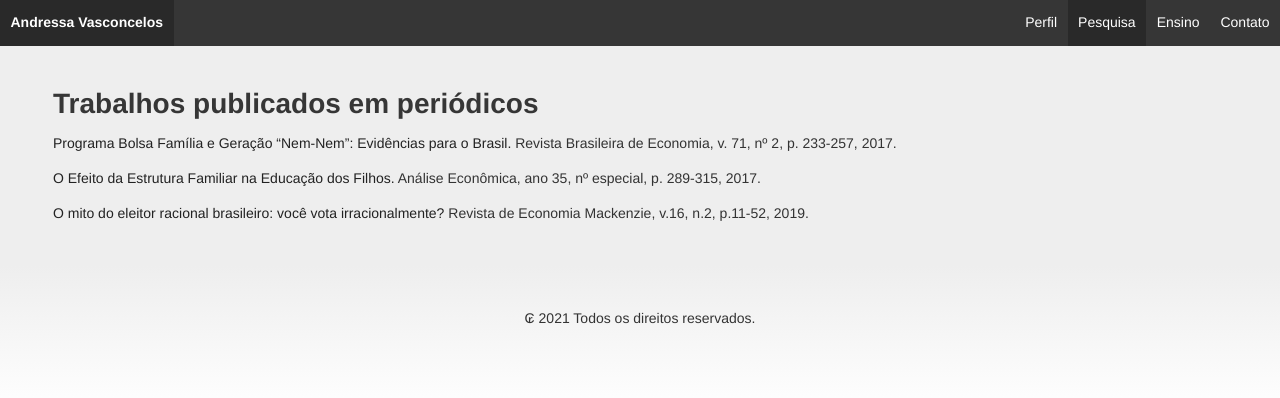
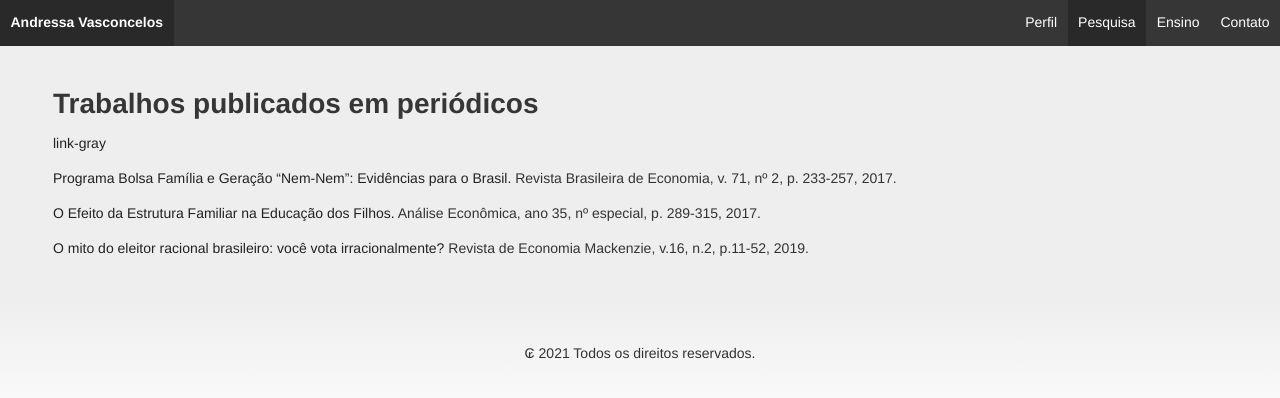
Before and after one commit to andressamielke/andressamielke.github.io, a Jekyll site: the page built from pesquisa.md, in a window 1280 px wide. Shown: the top 398 px of the page. Built offline with Jekyll 4.4.1, drawn with Linux system fonts in a browser that asks for light colours; some web fonts are replaced.

Commit message:
Update pesquisa.md

```diff
--- a/pesquisa.md
+++ b/pesquisa.md
@@ -7,6 +7,8 @@ layout: default
 
 # Trabalhos publicados em periódicos
 
+<a class="link-gray" href="#url">link-gray</a>
+
 [Programa Bolsa Família e Geração “Nem-Nem”: Evidências para o Brasil.](https://www.scielo.br/pdf/rbe/v71n2/0034-7140-rbe-71-02-0233.pdf)
 Revista Brasileira de Economia, v. 71, nº 2, p. 233-257, 2017.
 
```
